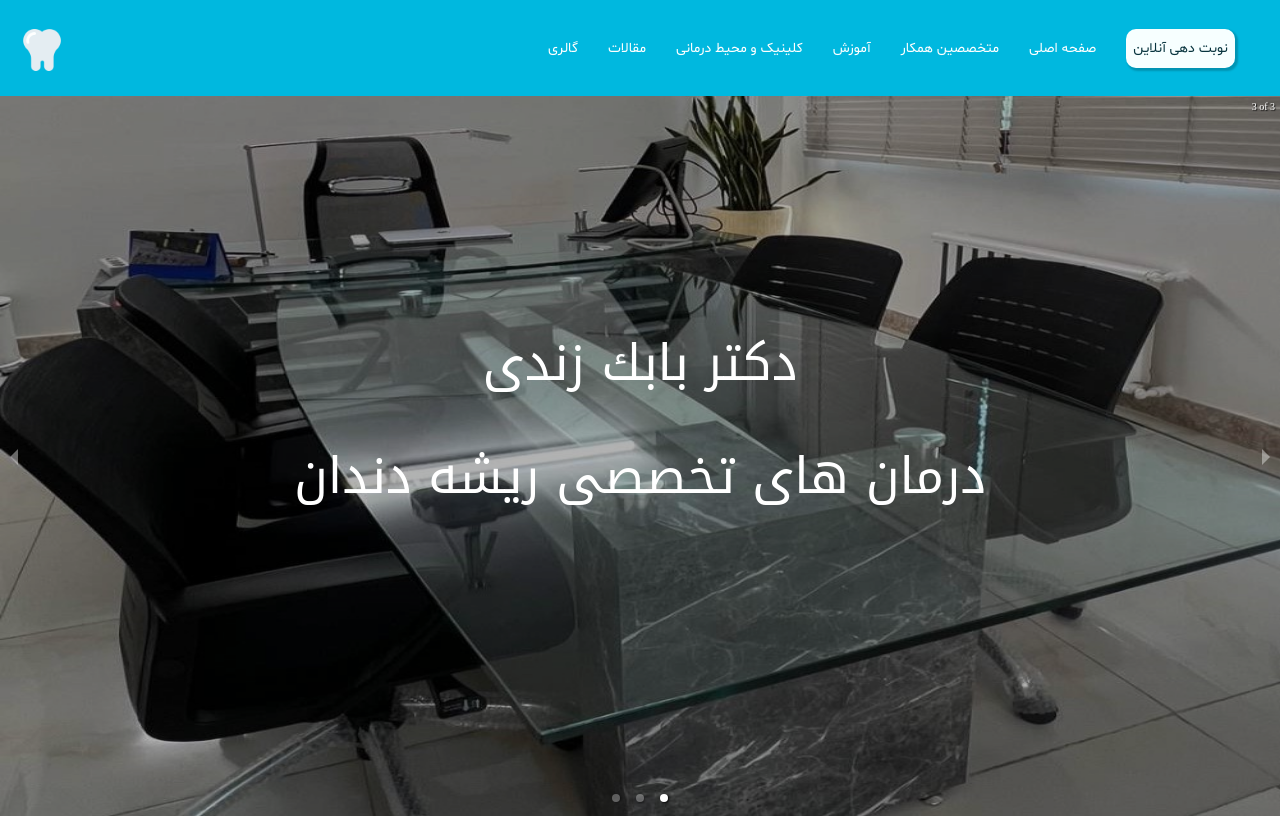
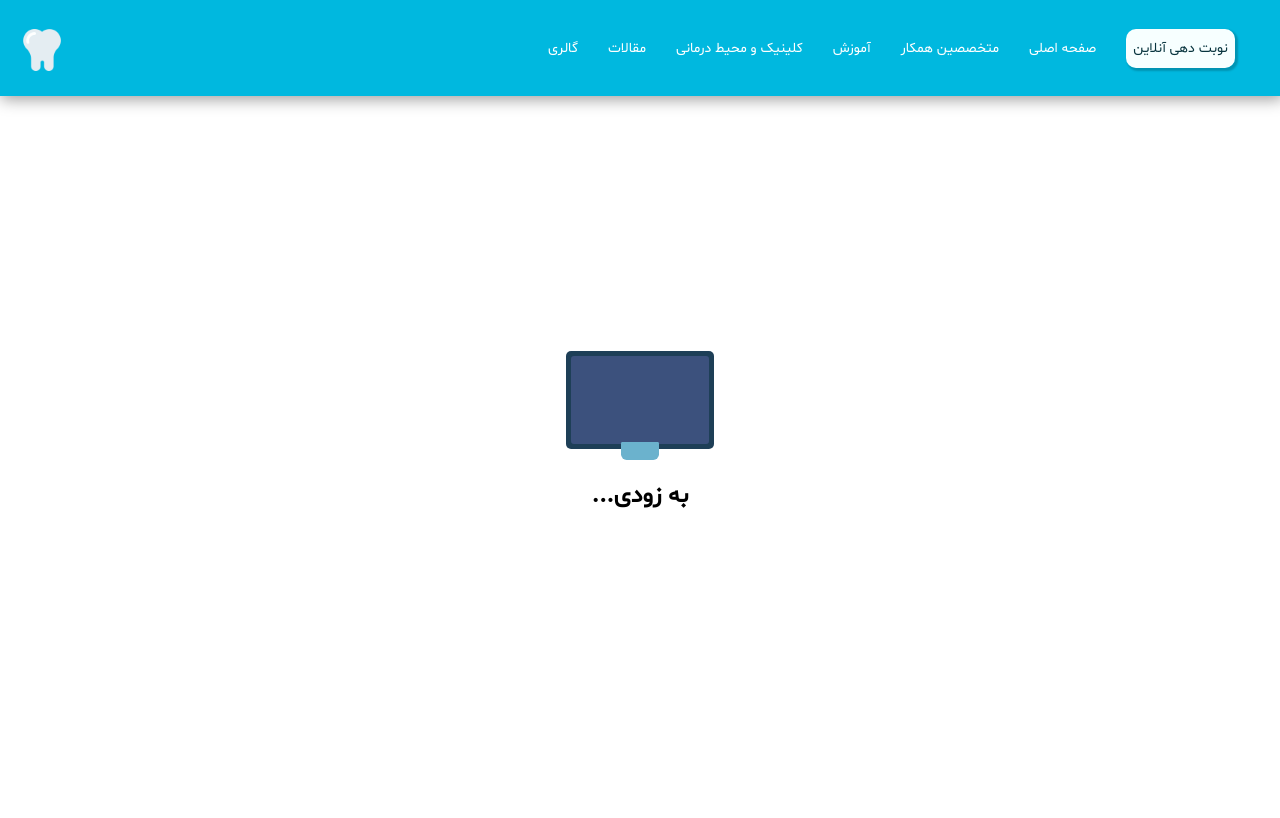
Before and after one commit to khashayarmobarez/dentalOfficeProject, a React (Create React App) app: page /soon in a window 1280 px wide. Before the commit this address led to /Home. Shown: the top 818 px of the page. Built offline with nearby package versions, Linux system fonts and the light colour scheme.

Commit message:
improvments

```diff
--- a/src/App.js
+++ b/src/App.js
@@ -4,6 +4,7 @@ import NavHam from './Components/Navbar/NavHam';
 import Footer from './Components/Footer';
 import Home from './Components/Home';
 import Reserve from './Components/Reservation page/Reserve'
+import BuildingLoad from './Components/shared/BuildingLoad';
 
 function App() {
   return (
@@ -13,6 +14,7 @@ function App() {
         <Routes>
           <Route path="/Home" element={<Home />} />
           <Route path='/Reserve' element={<Reserve /> } />
+          <Route path='/soon' element={<BuildingLoad />} />
           <Route path='/*' element={ <Navigate  to='/Home' /> } />
         </Routes>
 
--- a/src/Components/Navbar/Navbar.js
+++ b/src/Components/Navbar/Navbar.js
@@ -62,11 +62,11 @@ const Navbar = ({open}) => {
         <Container>
              <Ul open={open} >
 
-                <li><Link to='' className={styles.naVbutton} onClick={open}>کلینیک و محیط درمانی</Link></li>
+                <li><Link to='/soon' className={styles.naVbutton} onClick={open}>کلینیک و محیط درمانی</Link></li>
 
-                <li><Link to='' className={styles.naVbutton} onClick={open}>آموزش</Link></li>
+                <li><Link to='/soon' className={styles.naVbutton} onClick={open}>آموزش</Link></li>
 
-                <li><Link to='' className={styles.naVbutton} onClick={open}>متخصصین همکار</Link></li>
+                <li><Link to='/soon' className={styles.naVbutton} onClick={open}>متخصصین همکار</Link></li>
 
                 <li><Link to='/Home' className={styles.naVbutton} onClick={open}>صفحه اصلی</Link></li>
 
@@ -77,13 +77,13 @@ const Navbar = ({open}) => {
                        {isDropdownOpen && (
                         <ul className={styles.dropdownMenu}>
                           <li>
-                            <NavLink to="/gallery-item-1" activeClassName={styles.active} onClick={open}>
-                              گالری آیتم ۱
+                            <NavLink to="/soon" activeClassName={styles.active} onClick={open}>
+                              محیط درمانی
                             </NavLink>
                           </li>
                           <li>
-                            <NavLink to="/gallery-item-2" activeClassName={styles.active} onClick={open}>
-                              گالری آیتم ۲
+                            <NavLink to="/soon" activeClassName={styles.active} onClick={open}>
+                              کنفرانس ها
                             </NavLink>
                           </li>
                           {/* Add more dropdown menu items as needed */}
@@ -91,7 +91,7 @@ const Navbar = ({open}) => {
                       )}
                 </li>
 
-                <li><Link to='' className={styles.naVbutton}>مقالات</Link></li>
+                <li><Link to='/soon' className={styles.naVbutton}>مقالات</Link></li>
               </Ul>
         </Container>
     );
--- a/src/Components/Reservation page/Reserve.js
+++ b/src/Components/Reservation page/Reserve.js
@@ -53,7 +53,7 @@ const Reserve = () => {
             <div className={styles.Form}>
 
             <div className={styles.writingsContainer}>
-                <h1>دریافت نوبت دندانپزشکی</h1>
+                <h1 lang='fa'>دریافت نوبت دندانپزشکی</h1>
             </div>
 
                 <div className={styles.nameNumber}>
--- a/src/Components/Reservation page/Reserve.module.css
+++ b/src/Components/Reservation page/Reserve.module.css
@@ -1,12 +1,12 @@
 
 .Container {
-    height: 60rem;
+    height: 65rem;
     width: 100%;
     display: flex;
     flex-direction: column;
     justify-content: center;
     align-items: center;
-    margin: -34rem 0 -5rem 0;
+    margin: -77vh 0 -5rem 0;
     font-family: shabnam;
     background-image: url('../../media/pictures/AIgeneratedPics/dental1.jpg');
     background-repeat: no-repeat;
@@ -19,14 +19,18 @@
 }
 
 h1 {
+    font-size: 23px;
     font-weight: 400;
     color: #fff;
 }
+
+h1[lang="fa"] { direction: rtl; text-align: justify; }
 
 .Form {
     display: flex;
     flex-direction: column;
     align-items: center;
+    justify-content: center;
     width: 70%;
     background-color: #59B4C9;
     border-radius:10px;
@@ -49,7 +53,7 @@ h1 {
 
 h3 {
     font-family: vazir;
-    font-size: 17px;
+    font-size: 15px;
     font-weight: 200;
     color: #fff;
 }
@@ -107,7 +111,7 @@ h3 {
   .customFileInput {
     display: inline-block;
     padding: 10px 20px;
-    background-color: #bb7c7c;
+    background-color: #67838b;
     color: #fff;
     border: none;
     border-radius: 5px;
@@ -156,7 +160,46 @@ h3 {
     }
 
     .nameNumber {
+        width: 75%;
+        padding: 0;
+    }
+
+    .input {
+      padding: 0;
+    }
+  }
+
+  @media only screen and (min-width: 1050px) {
+
+    .Form {
+      width: 40rem;
+      margin-top: -25vh;
+    }
+
+      h1{
+        font-size: 26px;
+      }
+
+      .nameNumber {
+        width: 100%;
+        justify-content: center;
         flex-direction: row;
-        width: 85%;
-    }
-}
+      }
+
+      .nameNumber div {
+        margin: 1.2rem 0.5rem;
+      }
+
+      .nameNumber div input {
+        width: 13rem;
+      }
+
+      .description {
+        margin-top: -0.5rem;
+      }
+
+      .description input {
+        width: 28.5rem;
+        height: 10rem;
+      }
+  }
--- a/src/Components/home elements/ClinicPics.js
+++ b/src/Components/home elements/ClinicPics.js
@@ -25,7 +25,7 @@ const ClinicPics = () => {
                    <p>021-22002177</p>
                 </div>
                 <div className={styles.DoctorDirectCall}>
-                   <a href='/https://www.instagram.com/direct/t/17842319129086598'>
+                   <a href='https://ig.me/m/dr.zandi.endo'>
                     <p lang='fa'>ارتباط مستقیم با دکتر</p>
                     </a>
                 </div>
--- a/src/Components/home elements/ClinicPics.module.css
+++ b/src/Components/home elements/ClinicPics.module.css
@@ -9,6 +9,7 @@
     box-sizing: border-box;
 }
 
+/* responsiveness by height  */
 @media only screen and (min-height: 780px) {
     .Container {
         margin-top: -38%;
--- a/src/Components/home elements/Slider.js
+++ b/src/Components/home elements/Slider.js
@@ -26,17 +26,19 @@ const slider = () => {
             showArrows={true}
             infiniteLoop={true}>
 
-                <div className={styles.imageContainer} >
-                    <img src={pic1} alt='pic1' />
+
+                <div className={styles.imageContainer}>
+                    <img src={pic2} alt='pic2'/>
                 </div>
 
                 <div className={styles.imageContainer}>
                     <img src={pic3} alt='pic3'/>
                 </div>
 
-                <div className={styles.imageContainer}>
-                    <img src={pic2} alt='pic2'/>
+                <div className={styles.imageContainer} >
+                    <img src={pic1} alt='pic1' />
                 </div>
+
 
             </ Carousel >
         </div>
--- a/src/Components/home elements/Slider.module.css
+++ b/src/Components/home elements/Slider.module.css
@@ -1,6 +1,6 @@
 .sliderContainer {
     position: absolute;
-    margin-top: -76vh;
+    margin-top: -77vh;
 }
 
 .imageContainer {
--- /dev/null
+++ b/src/Components/shared/BuildingLoad.js
@@ -0,0 +1,19 @@
+import React from 'react';
+import styles from './BuildingLoad.module.css'
+
+const BuildingLoad = () => {
+    return (
+        <div className={styles.container}>
+
+            <h2>به زودی...</h2>
+            <div className={styles.LoaderContainer}>
+                <div className={styles.loader}></div>
+                <div className={styles.loader}></div>
+                <div className={styles.loader}></div>
+            </div>
+
+        </div>
+    );
+};
+
+export default BuildingLoad;
--- /dev/null
+++ b/src/Components/shared/BuildingLoad.module.css
@@ -0,0 +1,141 @@
+.container {
+    height: 100vh;
+    display: flex;
+    flex-direction: column;
+    align-items: center;
+    justify-content: center;
+}
+
+h2 {
+    font-family: shabnam;
+    z-index: 15;
+    margin-top: -128vh;
+    direction: rtl;
+    text-align: justify;
+}
+
+@media only screen and (min-width: 800px) {
+
+    h2{
+        margin-top: -92rem;
+    }
+
+}
+
+@media only screen and (min-width: 950px) {
+
+    h2{
+        margin-top: 0;
+    }
+
+}
+
+
+
+/* animation code */
+.loader {
+    position: absolute;
+    top: 50%;
+    left: 50%;
+    z-index: 10;
+    width: 160px;
+    height: 100px;
+    margin-left: -80px;
+    margin-top: -50px;
+    border-radius: 5px;
+    background: #1e3f57;
+    animation: dot1_ 3s cubic-bezier(0.55,0.3,0.24,0.99) infinite;
+  }
+
+  .loader:nth-child(2) {
+    z-index: 11;
+    width: 150px;
+    height: 90px;
+    margin-top: -45px;
+    margin-left: -75px;
+    border-radius: 3px;
+    background: #3c517d;
+    animation-name: dot2_;
+  }
+
+  .loader:nth-child(3) {
+    z-index: 12;
+    width: 40px;
+    height: 20px;
+    margin-top: 50px;
+    margin-left: -20px;
+    border-radius: 0 0 5px 5px;
+    background: #6bb2cd;
+    animation-name: dot3_;
+  }
+
+  @keyframes dot1_ {
+    3%,97% {
+      width: 160px;
+      height: 100px;
+      margin-top: -50px;
+      margin-left: -80px;
+    }
+
+    30%,36% {
+      width: 80px;
+      height: 120px;
+      margin-top: -60px;
+      margin-left: -40px;
+    }
+
+    63%,69% {
+      width: 40px;
+      height: 80px;
+      margin-top: -40px;
+      margin-left: -20px;
+    }
+  }
+
+  @keyframes dot2_ {
+    3%,97% {
+      height: 90px;
+      width: 150px;
+      margin-left: -75px;
+      margin-top: -45px;
+    }
+
+    30%,36% {
+      width: 70px;
+      height: 96px;
+      margin-left: -35px;
+      margin-top: -48px;
+    }
+
+    63%,69% {
+      width: 32px;
+      height: 60px;
+      margin-left: -16px;
+      margin-top: -30px;
+    }
+  }
+
+  @keyframes dot3_ {
+    3%,97% {
+      height: 20px;
+      width: 40px;
+      margin-left: -20px;
+      margin-top: 50px;
+    }
+
+    30%,36% {
+      width: 8px;
+      height: 8px;
+      margin-left: -5px;
+      margin-top: 49px;
+      border-radius: 8px;
+    }
+
+    63%,69% {
+      width: 16px;
+      height: 4px;
+      margin-left: -8px;
+      margin-top: -37px;
+      border-radius: 10px;
+    }
+  }
```
